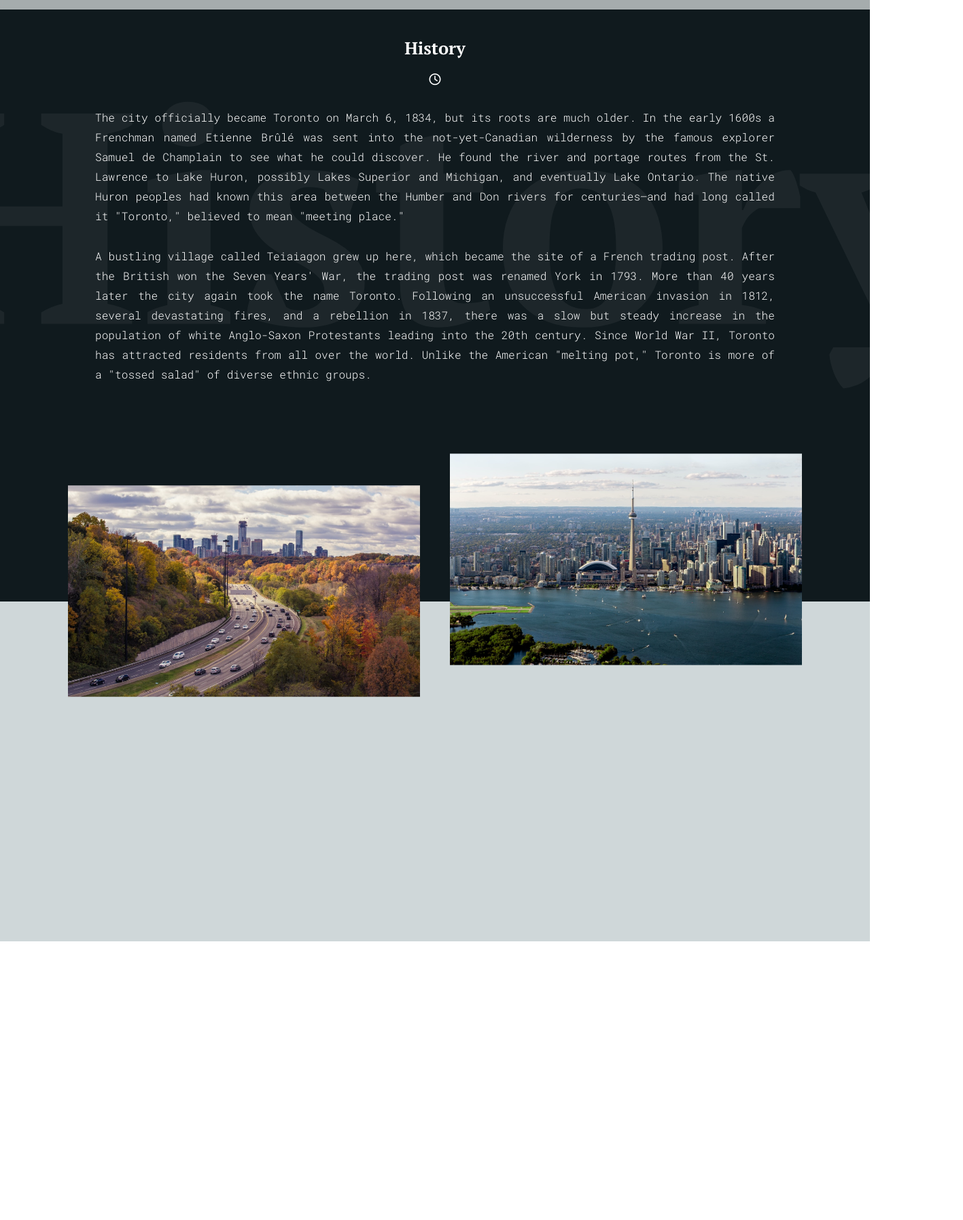
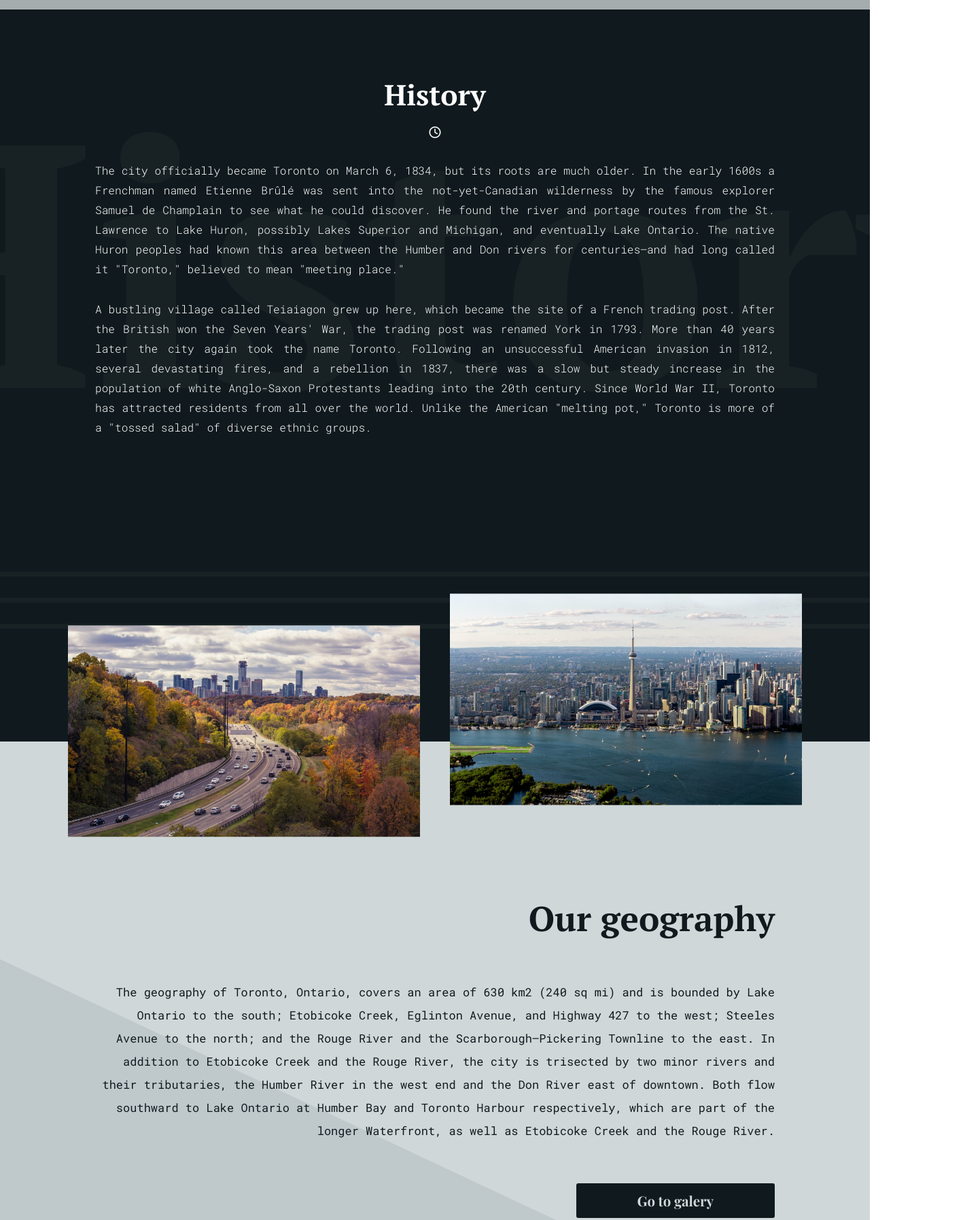
Before and after one commit to Just-xx/toronto-info-site, a website built with Vite: page index.html in a window 1280 px wide. Shown: the part 786-2581 px from the top of the page at 68% size, 1417 px wide, since content can reach past the window. Before the commit the page ends 2171 px from the top, so only its background shows below. Built offline with nearby package versions, Linux system fonts and the light colour scheme; files whose address does not match are found by name.

Commit message:
add geography section, bug fixes

```diff
--- a/index.html
+++ b/index.html
@@ -15,7 +15,7 @@
         <div class="topbar">
           <div class="logo"><a href="">Toronto.</a></div>
           <nav>
-            <div class="nav-link"><a href="">Home</a></div>
+            <div class="nav-link b"><a href="">Home</a></div>
             <div class="nav-link"><a href="">Galery</a></div>
             <div class="nav-link"><a href="">Contact</a></div>
           </nav>
@@ -43,7 +43,11 @@
           <img src="assets/toronto_2.png" alt="Toronto river">
         </div>
       </section>
-      <section style="height: 500px;"></section>
+      <section class="geography">
+        <h1 class="geography-title">Our geography</h1>
+        <p class="geography-p">The geography of Toronto, Ontario, covers an area of 630 km2 (240 sq mi) and is bounded by Lake Ontario to the south; Etobicoke Creek, Eglinton Avenue, and Highway 427 to the west; Steeles Avenue to the north; and the Rouge River and the Scarborough–Pickering Townline to the east. In addition to Etobicoke Creek and the Rouge River, the city is trisected by two minor rivers and their tributaries, the Humber River in the west end and the Don River east of downtown. Both flow southward to Lake Ontario at Humber Bay and Toronto Harbour respectively, which are part of the longer Waterfront, as well as Etobicoke Creek and the Rouge River.</p>
+        <button class="btn">Go to galery</button>
+      </section>
     </div>
     <script type="module" src="/main.js"></script>
   </body>
--- a/main.js
+++ b/main.js
@@ -1,3 +1,4 @@
 import './styles/global.css'
-import './styles/hero.css'
-import './styles/history.css'
+import './styles/secHero.css'
+import './styles/secHistory.css'
+import './styles/secGeography.css'
--- a/styles/global.css
+++ b/styles/global.css
@@ -15,10 +15,19 @@ body {
   margin: 0;
 }
 
+p, h1 {
+  margin: 0;
+}
+
+h1 {
+  line-height: 1.2;
+}
+
 #app {
   background-color: var(--secondary);
   color: #fff;
   min-width: 320px;
+  overflow-x: hidden;
 }
 
 
--- /dev/null
+++ b/styles/secGeography.css
@@ -0,0 +1,42 @@
+.geography {
+  padding: 0 var(--padding-s);
+  padding-top: clamp(150px, 18vw, 400px);
+  padding-bottom: 100px;
+  color: var(--primary);
+  text-align: right;
+  box-sizing: border-box;
+  display: flex;
+  flex-direction: column;
+  align-items: flex-end;
+  gap: 60px;
+  z-index: 1;
+  position: relative;
+}
+
+.geography-title {
+  font-size: 3rem;
+  font-family: 'PT Serif', serif;
+}
+
+.geography-p {
+  line-height: 2;
+}
+
+.geography::after {
+  content: '';
+  position: absolute;
+  left: 0;
+  bottom: 0;
+  height: clamp(50px, 60%, 800px);
+  width: 80%;
+  background-color: #112F3A;
+  opacity: .08;
+  clip-path: polygon(0 0, 0% 100%, 100% 100%);
+  z-index: 0;
+}
+
+@media screen and (max-width: 425px) {
+  .geography::after {
+    width: 100%;
+  }
+}
--- a/styles/hero.css
+++ b/styles/secHero.css
@@ -11,7 +11,7 @@
   background-repeat: no-repeat;
   background-position: bottom;
   position: relative;
-  overflow-x: hidden;
+  overflow: hidden;
 }
 
 .hero::before {
@@ -23,7 +23,7 @@
   right: -10%;
   width: min-content;
   height: min-content;
-  font-size: 12vw;
+  font-size: min(12vw, 15rem);
   font-family: 'PT Serif', serif;
   opacity: .25;
   user-select: none;
@@ -76,6 +76,10 @@ nav {
   display: flex;
   gap: 40px;
   font-size: .9rem;
+}
+
+.nav-link.b {
+  font-weight: 500;
 }
 
 .section-content {
--- a/styles/history.css
+++ b/styles/secHistory.css
@@ -1,6 +1,6 @@
 .history {
-  padding: 40px 0;
-  padding-bottom: clamp(80px, 25vw, 400px);
+  padding: 100px 0;
+  padding-bottom: clamp(200px, 35vw, 520px);
   text-align: center;
   display: flex;
   flex-direction: column;
@@ -16,14 +16,14 @@
 
 .text::before {
   content: "History";
-  font-size: clamp(10rem, 40vw, 26rem);
+  font-size: clamp(10rem, 40vw, 30rem);
   font-family: 'PT Serif', serif;
   font-weight: 700;
   position: absolute;
   left: 50%;
   top: 50%;
   transform: translate(-50%, -50%);
-  opacity: .05;
+  opacity: .03;
   user-select: none;
   z-index: 0;
 }
@@ -37,6 +37,7 @@
 .history-title {
   font-family: 'PT Serif', serif;
   margin-bottom: 18px;
+  font-size: 2.5rem;
 }
 
 .history-p {
@@ -48,6 +49,19 @@
   line-height: 2;
 }
 
+.history::after {
+  --lines-gap: 3vw;
+  content: '';
+  width: 100%;
+  height: clamp(4px, 0.5vw, 10px);
+  background: #fff;
+  box-shadow: 0px calc(var(--lines-gap)*-1) 0px 0px #fff, 0px calc(var(--lines-gap)*-2) 0px 0px #fff;
+  position: absolute;
+  bottom: 13vw;
+  z-index: 0;
+  opacity: .03;
+}
+
 .history-imgs {
   display: flex;
   padding: 0 var(--padding-p);
@@ -57,6 +71,7 @@
   position: absolute;
   bottom: 0;
   transform: translateY(30%);
+  z-index: 1;
 }
 
 .history-imgs > img {
@@ -70,15 +85,47 @@
   transform: translateY(15%);
 }
 
+@media screen and (min-width: 2000px) {
+  .history-imgs {
+    justify-content: center;
+    gap: 50px;
+  }
+  .history::after {
+    --lines-gap: 70px;
+    bottom: 180px;
+  }
+}
+
 @media screen and (max-width: 1440px) {
   .history-p {
     line-height: 1.8;
   }
 }
 
-@media screen and (min-width: 2000px) {
-  .history-imgs {
-    justify-content: center;
-    gap: 50px;
+@media screen and (max-width: 425px) {
+  .history-imgs > img:first-child {
+    display: none;
+  }
+
+  .history-imgs > img:last-child {
+    width: 100%;
+  }
+
+  .history::after {
+    bottom: clamp(80px, 28vw, 120px);
+    --lines-gap: 20px
+  }
+
+  .text::before {
+    top: auto;
+    bottom: 0;
+    left: 50%;
+    transform: translateX(-50%);
   }
 }
+
+@media screen and (max-width: 320px) {
+  .history {
+    padding-bottom: 220px;
+  }
+}
```
